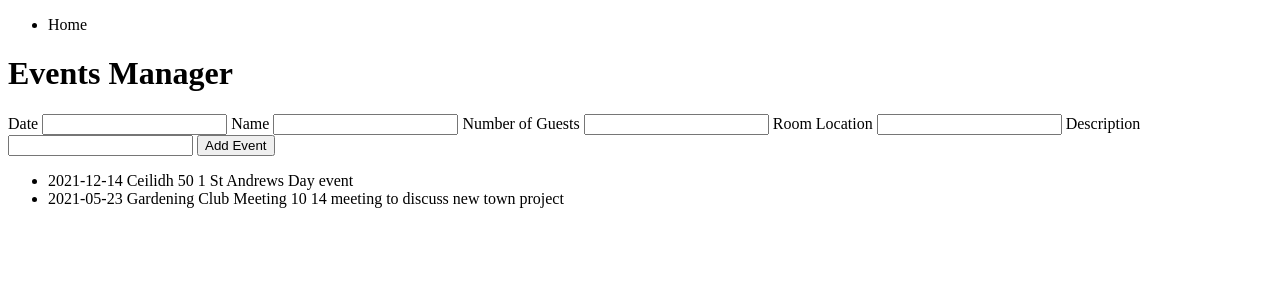
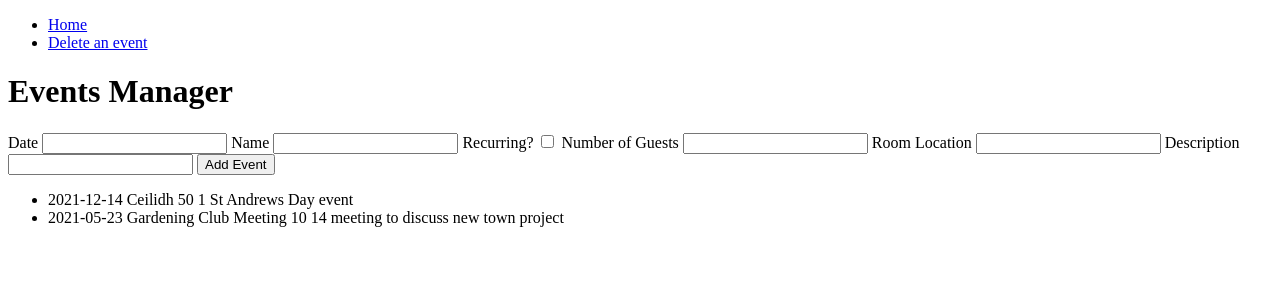
Before and after one commit to x-link-x/events_manager, a Flask app: page /events in a window 1280 px wide. Shown: the top 300 px of the page. Run offline with Flask 2, Linux system fonts and the light colour scheme; parts of the project's set-up code (start-up, migrations or seed data) failed here and were passed over.

Commit message:
recurring event display working

```diff
--- a/controllers/controller.py
+++ b/controllers/controller.py
@@ -18,18 +18,23 @@ def add_event():
     event_num_of_guests = request.form['num_of_guests']
     event_room = request.form['room']
     event_description = request.form['description']
-    # Create a new event object with the events posted from form
+    event_recurring = request.form['recurring']
+     # Create a new event object with the events posted from form
     new_event = Event(event_date, event_name, event_num_of_guests, event_room, event_description)
     # Append event to the list (you could do this directly here, but we put it in the event_planner file)
     add_new_event(new_event)
+    if event_recurring == "on":
+        new_event.description += "\nThis is a recurring event"
     return render_template('index.html', title='Home', my_events=events)
 
-@app.route('/events/delete')
-def delete_page():
-    return render_template('delete.html', title="Delete an event", my_events=events)
+# @app.route('/events/delete')
+# def delete_page():
+#     return render_template('delete.html', title="Delete an event", my_events=events)
 
-@app.route('/events/delete/<index>', method=['POST'])
-def delete_event():
-    delete_name = request.form['delete_name']
-    delete_existing_event(delete_name)
-    return render_template('index.html', title='Home', my_events=events)
+# @app.route('/events/delete/<index>', methods=['POST'])
+# def delete_event():
+#     delete_name = request.form['delete_name']
+#     for event in events:
+        # if delete_name == event.name:
+            # delete_existing_event(delete_name)
+#     return render_template('index.html', title='Home', my_events=events)
--- a/templates/base.html
+++ b/templates/base.html
@@ -10,8 +10,8 @@
 <body>
     <nav>
         <ul>
-            <li><a href="/events"></a>Home</li>
-            <!-- remove event -->
+            <li><a href="/events">Home</a></li>
+            <li><a href="/events/delete">Delete an event</a></li>
         </ul>
     </nav>
 
@@ -26,6 +26,18 @@
                 {{ event.num_of_guests }}
                 {{ event.room }}
                 {{ event.description }}
+                <!-- {% if event.recurring%}
+                    <span>This is a recurring event</span>
+                {% else %}
+                    <span>This is not recurring</span> -->
+
+                {% endif %}
+
+
+
+
+
+
 
                 <!-- {% if event.recurring %}
                     <span>&#9989;</span>
--- a/templates/index.html
+++ b/templates/index.html
@@ -11,6 +11,9 @@
 
       <label for="name">Name</label>
       <input type="text" name="name" id="name">
+
+      <label for="recurring">Recurring?</label>
+      <input type="checkbox" name="recurring" id="recurring">
 
       <label for="num_of_guests">Number of Guests</label>
       <input name="num_of_guests" id="num_of_guests"></input>
```
Also changed, not shown: models/event.py (line endings or trailing spaces). Lines whose indentation alone changed are shown as unchanged.
